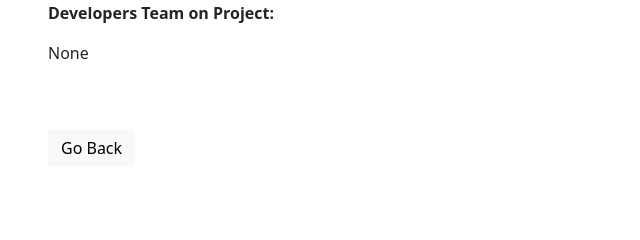
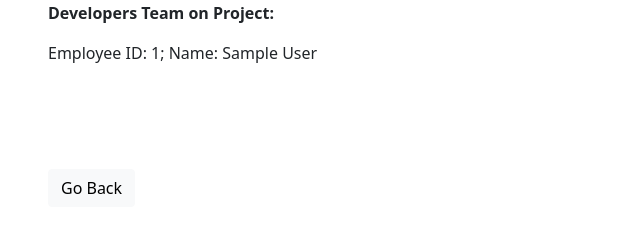
Before and after one commit to beingbat/bugzilla_django_react, a Django app: page /projects/1 in a window 1280 px wide. Shown: the part 199-439 px from the top of the page, without its empty margins (0-640 px from the left). Run offline with Django 3.2, Linux system fonts and the light colour scheme; a user stored in the database is signed in; tables that the repository leaves empty hold one stand-in row (values such as "Sample post"); some libraries are stand-ins or nearby versions.

Commit message:
Fixed Review Issue and Refactored Code (2/2)

```diff
--- a/constants/constants.py
+++ b/constants/constants.py
@@ -4,3 +4,6 @@ USER_TYPES = (
   ('developer', 'Developer'),
   ('qaengineer', 'Quality Assurance Engineer'),
 )
+
+DEV_INDEX = 0
+QAE_INDEX = 1
--- a/project/templates/view_project.html
+++ b/project/templates/view_project.html
@@ -48,7 +48,7 @@
         {% endif %}
     <br>
     <br>
-    {% if designation == 'man' %}
+    {% if designation == manager %}
     <a class="btn btn-dark"
         href="{% url 'update-project' id=project.id%}">
       Edit
@@ -61,7 +61,7 @@
     {% endif %}
     <br>
     <a class="mt-3 btn btn-light"
-      {% if designation == 'man' or designation == 'qae'%}
+      {% if designation == manager or designation == qaengineer %}
           href="{% url 'list-project'%}"
       {% else %}
           href="{% url 'dashboard'%}"
--- a/project/views.py
+++ b/project/views.py
@@ -1,13 +1,18 @@
-from django.db.models import ProtectedError
 from django.shortcuts import render, redirect, get_object_or_404
 from django.http import Http404
-from django.views.generic.detail import DetailView
-from django.views.generic import ListView
+
 from django.contrib.auth.decorators import login_required
 from django.contrib.auth.mixins import LoginRequiredMixin
 from django.contrib import messages
 from django.db import transaction
+from django.db.models import ProtectedError
+
+from django.views.generic.detail import DetailView
+from django.views.generic import ListView
+from constants.constants import *
+
 from userprofile.models import Profile
+from userprofile.views import is_manager, get_user_profile_by_id, get_user_profile
 from .models import *
 from .forms import *
 
@@ -15,9 +20,11 @@ from .forms import *
 @login_required
 @transaction.atomic
 def add_project(request):
-  current_user = get_object_or_404(Profile, user=request.user)
-  if current_user.designation == 'man':
-    if request.method == 'POST':
+
+  if not is_manager(request.user):
+    raise Http404
+
+  if request.method == 'POST':
       project_form = ProjectForm(request.POST)
 
       if project_form.is_valid():
@@ -26,21 +33,21 @@ def add_project(request):
           return redirect('detail-project', project.id)
       else:
           messages.error(request, "Project Creation Failed.")
-    else:
-        project_form = ProjectForm(request.POST)
+  else:
+      project_form = ProjectForm(request.POST)
 
-    return render(request, "add_project.html", {'project_form': project_form})
+  return render(request, "add_project.html", {'project_form': project_form})
 
-  else:
-    raise Http404
+
 
 @login_required
 @transaction.atomic
 def update_project(request, id):
-  current_user = get_object_or_404(Profile, user=request.user)
-  if current_user.designation == 'man':
-    project = get_object_or_404(Project, id=id)
-    if request.method == 'POST':
+
+  if not is_manager(request.user):
+    raise Http404
+  project = get_object_or_404(Project, id=id)
+  if request.method == 'POST':
       project_form = ProjectForm(request.POST, instance=project)
       if project_form.is_valid():
           project_form.save()
@@ -48,32 +55,24 @@ def update_project(request, id):
           return redirect('detail-project', project.id)
       else:
           messages.error(request, "Project Updation Failed")
-    else:
+  else:
       project_form = ProjectForm(instance=project)
-    return render(request, "add_project.html", {'project_form': project_form})
-  else:
-    raise Http404
+  return render(request, "add_project.html", {'project_form': project_form})
 
 
 @login_required
 def delete_project(request, id):
 
-  current_user = get_object_or_404(Profile, user=request.user)
-  if current_user.designation == 'man':
-    project = Project.objects.get(id = id)
-    try:
+  if not is_manager(request.user):
+    raise Http404
+  project = Project.objects.get(id=id)
+  try:
       project.delete()
-    except: #ProtectedError was not working so I have just used except
-      return render(request, "delete_project.html", {'title':'Deletion Failed',
-        'msg':"Deletion Failed. Employees are currently working on this project, so It can't be deleted."})
-
-    messages.success(request, "Project Removed!")
-  else:
-    raise Http404
-
+  except:  # ProtectedError was not working so I have just used except
+      return render(request, "delete_project.html", {'title': 'Deletion Failed',
+                                                      'msg': "Deletion Failed. Employees are currently working on this project, so It can't be deleted."})
+  messages.success(request, "Project Removed!")
   return redirect('list-project')
-
-
 
 
 class DetailProject(LoginRequiredMixin, DetailView):
@@ -87,21 +86,24 @@ class DetailProject(LoginRequiredMixin, DetailView):
   def get_context_data(self, **kwargs):
     context = super(DetailProject, self).get_context_data(**kwargs)
 
-    current_user = get_object_or_404(Profile, user=self.request.user)
+    current_user = get_user_profile(self.request.user)
     context['designation'] = current_user.designation
-    employees = Profile.objects.filter(project=get_object_or_404(Project, pk=self.kwargs['pk']))
-    qaes = employees.filter(designation='qae')
-    devs = employees.filter(designation='dev')
+    employees = Profile.objects.filter(
+        project = get_object_or_404(Project, pk=self.kwargs['pk']))
+    qaes = employees.filter(designation=USER_TYPES[QAE_INDEX][0])
+    devs = employees.filter(designation=USER_TYPES[DEV_INDEX][0])
     context['qaes'] = qaes
     context['devs'] = devs
+    context['qaengineer'] = USER_TYPES[QAE_INDEX][0]
+    context['manager'] = MANAGER
     return context
 
   def get_object(self):
-    current_user = get_object_or_404(Profile, user=self.request.user)
-    if current_user.designation == 'man' or current_user.designation == 'qae' or (current_user.project and current_user.project.id == self.kwargs['pk']):
-      return Project.objects.get(id=self.kwargs['pk'])
+    current_user = get_user_profile(self.request.user)
+    if is_manager(self.request.user) or current_user.designation == USER_TYPES[QAE_INDEX][0] or (current_user.project and current_user.project.id == self.kwargs['pk']):
+        return Project.objects.get(id=self.kwargs['pk'])
     else:
-      raise Http404
+        raise Http404
 
 
 class ListProjects(LoginRequiredMixin, ListView):
@@ -112,8 +114,8 @@ class ListProjects(LoginRequiredMixin, ListView):
   context_object_name = 'project_list'
 
   def get_queryset(self):
-    current_user = get_object_or_404(Profile, user=self.request.user)
-    if current_user.designation == 'man' or current_user.designation == 'qae':
-      return Project.objects.all()
+    current_user = get_user_profile(self.request.user)
+    if is_manager(self.request.user) or current_user.designation == USER_TYPES[QAE_INDEX][0]:
+        return Project.objects.all()
     else:
-      raise Http404
+        raise Http404
--- a/templates/index.html
+++ b/templates/index.html
@@ -119,7 +119,7 @@
 
       {% else %}
         <p>
-          Unkown User Type
+          Unknown User Type
         </p>
       {% endif %}
 
--- a/userprofile/views.py
+++ b/userprofile/views.py
@@ -26,6 +26,13 @@ from constants import constants
 def is_manager(user):
   current_user = get_object_or_404(Profile, user=user)
   return True if current_user.designation == constants.MANAGER else False
+
+def get_user_profile(user):
+  return get_object_or_404(Profile, user=user)
+
+def get_user_profile_by_id(user_id):
+  user = get_object_or_404(User, id=user_id)
+  return get_object_or_404(Profile, user=user)
 
 
 def index_page(request):
@@ -153,7 +160,7 @@ class UserDetailView(LoginRequiredMixin, FormMixin, DetailView):
   def form_valid(self, form):
     chosen_project = form.cleaned_data['projects_field']
     if chosen_project != '-1':
-      my_profile = get_object_or_404(Profile, user=get_object_or_404(User, pk=self.kwargs['pk']))
+      my_profile = get_user_profile_by_id(self.kwargs['pk'])
       my_project = my_profile.project
       my_project = get_object_or_404(Project, id=chosen_project)
       my_profile.project = my_project
@@ -164,7 +171,7 @@ class UserDetailView(LoginRequiredMixin, FormMixin, DetailView):
   def get_context_data(self, **kwargs):
     context = super(UserDetailView, self).get_context_data(**kwargs)
     context["project_form"] = self.get_form
-    my_profile = get_object_or_404(Profile, user=get_object_or_404(User, pk=self.kwargs['pk']))
+    my_profile = get_user_profile_by_id(self.kwargs['pk'])
     my_project = my_profile.project
     if my_project:
       context['current_project'] = my_project
@@ -174,8 +181,7 @@ class UserDetailView(LoginRequiredMixin, FormMixin, DetailView):
   def get_object(self):
     if not is_manager(self.request.user):
       raise Http404
-    return get_object_or_404(Profile, user=get_object_or_404(User, pk=self.kwargs['pk']))
-
+    return get_user_profile_by_id(self.kwargs['pk'])
 
 
 class UserListView(LoginRequiredMixin, ListView):
```
Also changed, not shown: project/models.py (+9 -8 lines).
